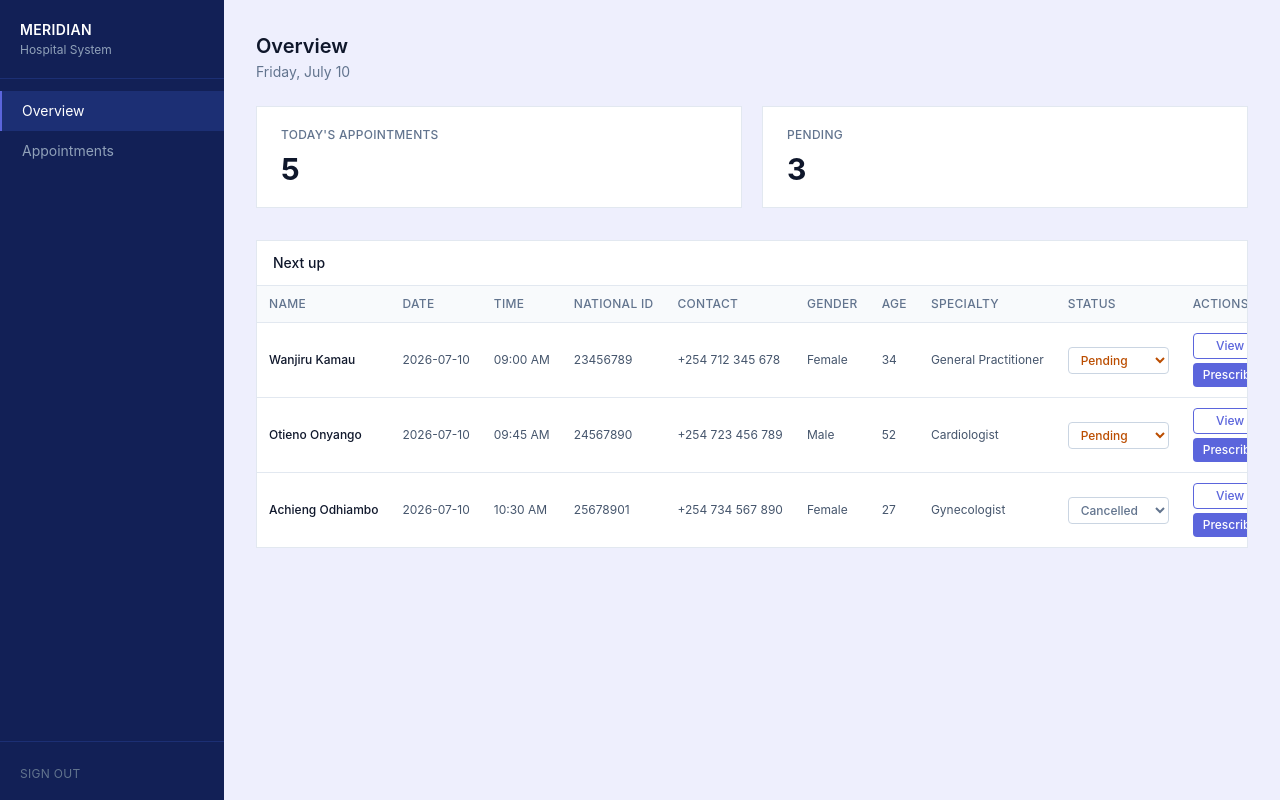
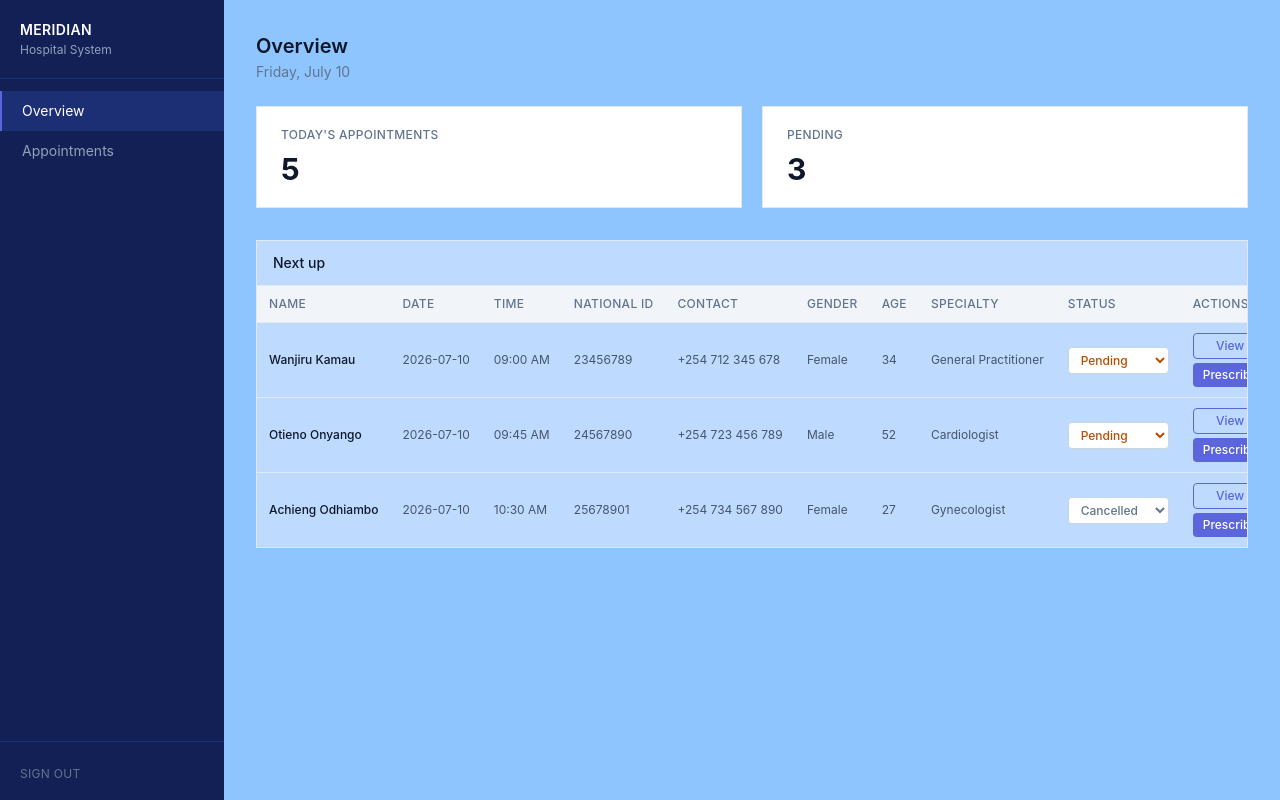
Before and after one commit to Jkosencha/Meridian-hospital-management-system, a React (Vite) app: page /doctor in a window 1280 px wide. Built offline with nearby package versions, Linux system fonts and the light colour scheme.

Commit message:
modify doctor dashboard layout

```diff
--- a/src/pages/DoctorDashboard.jsx
+++ b/src/pages/DoctorDashboard.jsx
@@ -37,7 +37,7 @@ function AppointmentsTable({ rows, onStatusChange, onView, onPrescribe }) {
     <div className="overflow-x-auto">
       <table className="w-full text-xs whitespace-nowrap">
         <thead>
-          <tr className="text-left uppercase tracking-wide text-slate-500 bg-slate-50">
+          <tr className="text-left uppercase tracking-wide text-slate-500 bg-slate-100">
             <th className="px-3 py-2.5 font-medium">Name</th>
             <th className="px-3 py-2.5 font-medium">Date</th>
             <th className="px-3 py-2.5 font-medium">Time</th>
@@ -52,7 +52,7 @@ function AppointmentsTable({ rows, onStatusChange, onView, onPrescribe }) {
         </thead>
         <tbody>
           {rows.map((appointment) => (
-            <tr key={appointment.id} className="border-t border-slate-200 hover:bg-slate-50">
+            <tr key={appointment.id} className="border-t border-slate-200 hover:bg-slate-100">
               <td className="px-3 py-2.5 text-slate-900 font-medium">{appointment.name}</td>
               <td className="px-3 py-2.5 text-slate-600">{appointment.date}</td>
               <td className="px-3 py-2.5 text-slate-600">{appointment.time}</td>
@@ -134,7 +134,7 @@ export default function DoctorDashboard() {
   const pendingCount = appointments.filter((appt) => appt.status === 'Pending').length
 
   return (
-    <div className="min-h-screen flex bg-brand-lavender">
+    <div className="min-h-screen flex bg-blue-300">
       <Sidebar
         navItems={navItems}
         activeKey={tab}
@@ -160,7 +160,7 @@ export default function DoctorDashboard() {
               </div>
             </div>
 
-            <div className="mt-8 border border-slate-200 bg-white overflow-hidden">
+            <div className="mt-8 border border-slate-200 bg-blue-200 overflow-hidden">
               <div className="px-4 py-3 border-b border-slate-200">
                 <h2 className="text-sm font-medium text-slate-900">Next up</h2>
               </div>
@@ -178,7 +178,7 @@ export default function DoctorDashboard() {
           <>
             <h1 className="text-xl font-semibold text-slate-900">Appointments</h1>
             <p className="text-sm text-slate-500 mt-0.5">{today}</p>
-            <div className="mt-6 border border-slate-200 bg-white overflow-hidden">
+            <div className="mt-6 border border-slate-200 bg-blue-200 overflow-hidden">
               <AppointmentsTable
                 rows={appointments}
                 onStatusChange={handleStatusChange}
```
